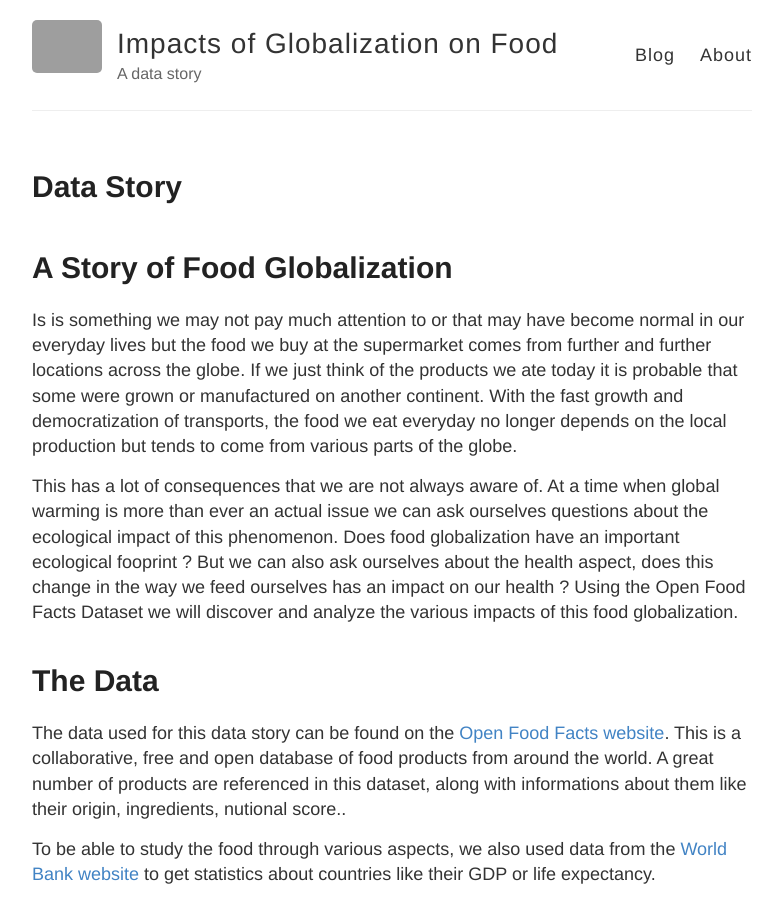
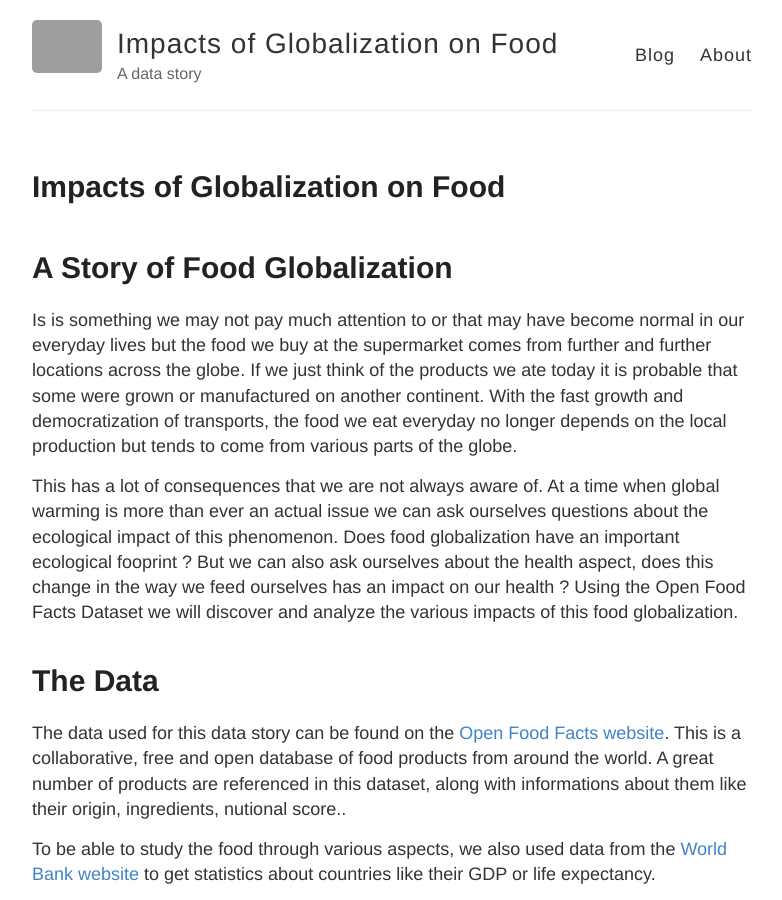
Before and after one commit to AdamanTeam/AdamanTeam.github.io, a Jekyll site: the page built from _posts/2018-12-6-Data-Story.md, in a window 1280 px wide and 900 px high. Shown: the whole window, without its empty margins (248-1030 px from the left). Built offline with Jekyll 4.4.1, drawn with Linux system fonts in a browser that asks for light colours; grey boxes are pictures that could not be loaded.

Commit message:
Update 2018-12-6-Data-Story.md

```diff
--- a/_posts/2018-12-6-Data-Story.md
+++ b/_posts/2018-12-6-Data-Story.md
@@ -1,8 +1,7 @@
 ---
 layout: post
+title: Impacts of Globalization on Food
 ---
-
-<!--- title: Impacts of Globalization on Food  -->
 
 # A Story of Food Globalization
   Is is something we may not pay much attention to or that may have become normal in our everyday lives but the food we buy at the supermarket comes from further and further locations across the globe. If we just think of the products we ate today it is probable that some were grown or manufactured on another continent. With the fast growth and democratization of transports, the food we eat everyday no longer depends on the local production but tends to come from various parts of the globe.
```
